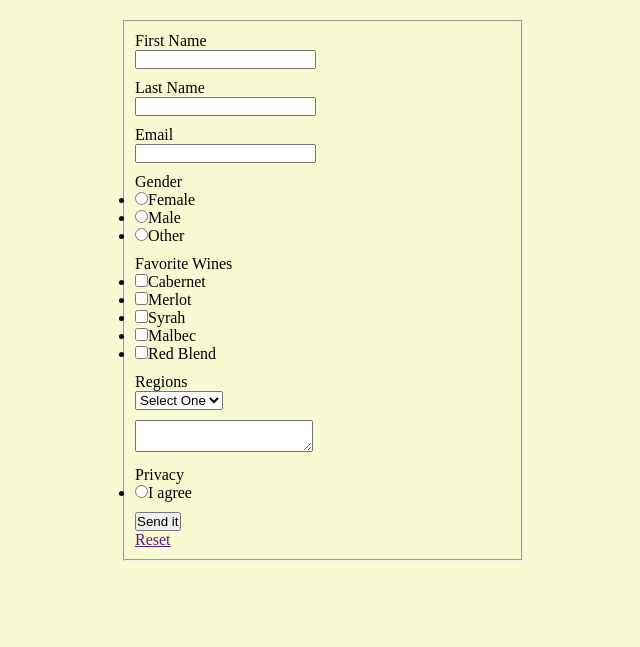
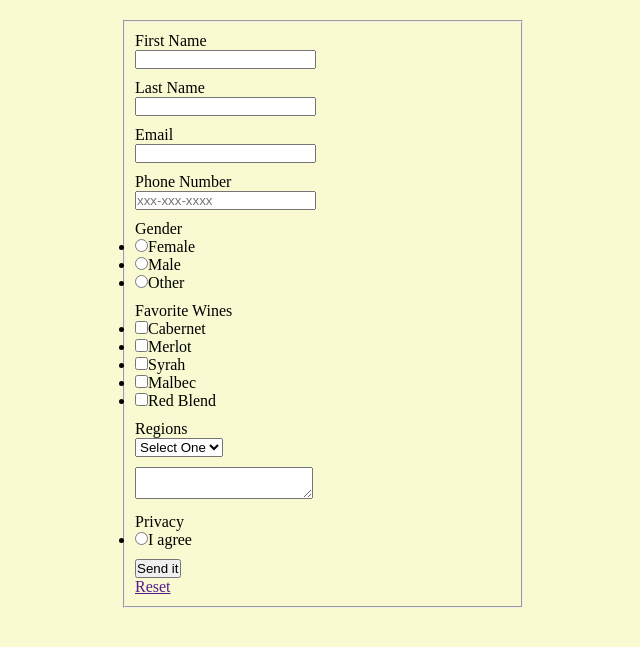
Before and after one commit to keithsalo/261, a PHP site: page /weeks/week6/form1.php in a window 1280 px wide. Shown: the top 647 px of the page, without its empty margins (317-957 px from the left). Run offline with PHP 8.4, Linux system fonts and the light colour scheme.

Commit message:
11/9
11/9

```diff
--- a/it261/index.php
+++ b/it261/index.php
@@ -79,8 +79,11 @@
 <li><a href="weeks/week5/currency2.php" target="_blank">currency2.php</a></li>
 <li><a href="weeks/week5/currency3.php" target="_blank">currency3.php</a></li>
 <li><a href="weeks/week5/currency4.php" target="_blank">currency4.php</a></li>
-<li><a href="weeks/week5/null.php" target="_blank">null.php</a></li><h2>Week 6</h2>
+<li><a href="weeks/week5/null.php" target="_blank">null.php</a></li>
+<h2>Week 6</h2>
 <li><a href="weeks/week6/form1.php" target="_blank">form1.php</a></li>
+<li><a href="weeks/week6/functions.php" target="_blank">functions.php</a></li>
+<li><a href="weeks/week6/implode.php" target="_blank">implode.php</a></li>
 
 
 
--- a/it261/website/daily.php
+++ b/it261/website/daily.php
@@ -1,5 +1,7 @@
 <?php
+include('config.php');
 include('includes/header.php');
+
 if(isset($_GET['today'])) {
     $today = $_GET['today'];
     } else {
--- a/it261/website/index.php
+++ b/it261/website/index.php
@@ -1,4 +1,5 @@
 <?php
+include('config.php');
 include('includes/header.php');?>
     <div id="wrapper">
     <div id="hero">
--- a/it261/weeks/week6/form1.php
+++ b/it261/weeks/week6/form1.php
@@ -8,6 +8,7 @@ $wines = '';
 $regions = '';
 $comments = '';
 $privacy = '';
+$phone = '';
 
 $first_name_Err = '';
 $last_name_Err = '';
@@ -17,6 +18,7 @@ $wines_Err = '';
 $regions_Err = '';
 $comments_Err = '';
 $privacy_Err = '';
+$phone_Err = '';
 
 
 
@@ -70,6 +72,17 @@ if(empty($_POST['comments'])) {
         $comments = $_POST['comments'];
 }
 
+if(empty($_POST['phone'])) {  // if empty, type in your number
+    $phone_Err = 'Your phone number please!';
+    } elseif(array_key_exists('phone', $_POST)){
+    if(!preg_match('/^[0-9]{3}-[0-9]{3}-[0-9]{4}$/', $_POST['phone']))
+    { // if you are not typing the requested format of xxx-xxx-xxxx, display Invalid format
+    $phone_Err = 'Invalid format!';
+    } else{
+    $phone = $_POST['phone'];
+    }
+    }
+
 //the logic is if post wines is not empty, then,
 // we need to grab wines and display them just like we did in implode.php
 
@@ -92,7 +105,8 @@ $_POST['gender'],
 $_POST['wines'],
 $_POST['regions'],
 $_POST['comments'],
-$_POST['privacy']
+$_POST['privacy'],
+$_POST['phone']
 )) {
 
     $to = 'keithsalo@gmail.com';
@@ -101,13 +115,20 @@ $_POST['privacy']
     The first name is: '.$first_name.' '.PHP_EOL.'
     The last name is: '.$last_name.' '.PHP_EOL.'
     Gender: '.$gender.' '.PHP_EOL.'
+    Email: '.$email.' '.PHP_EOL.'
+    Phone: '.$phone.' '.PHP_EOL.'
     Region: '.$regions.' '.PHP_EOL.'
 
     Comments: '.$comments.' '.PHP_EOL.'
     ';
     // Wines: '.$my_wines().' '.PHP_EOL.'
 
-mail($to, $subject, $body);
+$headers = array(
+'From'=> 'noreply@thanks.com',
+'Reply-to'=> ''.$email.''
+);
+
+mail($to, $subject, $body, $headers);
 header('Location: thx.php');
 
 }
@@ -152,6 +173,14 @@ header('Location: thx.php');
 ">
 <span class="error">
 <?php echo $email_Err;  ?>
+</span>
+
+<label for="phone">Phone Number</label>
+<input type="text" name="name" placeholder="xxx-xxx-xxxx" value="
+<?php if(isset($_POST['phone'])) echo htmlspecialchars($_POST['phone']) ;?>
+">
+<span class="error">
+<?php echo $phone_Err;  ?>
 </span>
 
 <label for="gender">Gender</label>
```
Also changed, not shown: it261/website/config.php (added, +71 -0 lines), it261/website/includes/header.php (+1 -69 lines).
